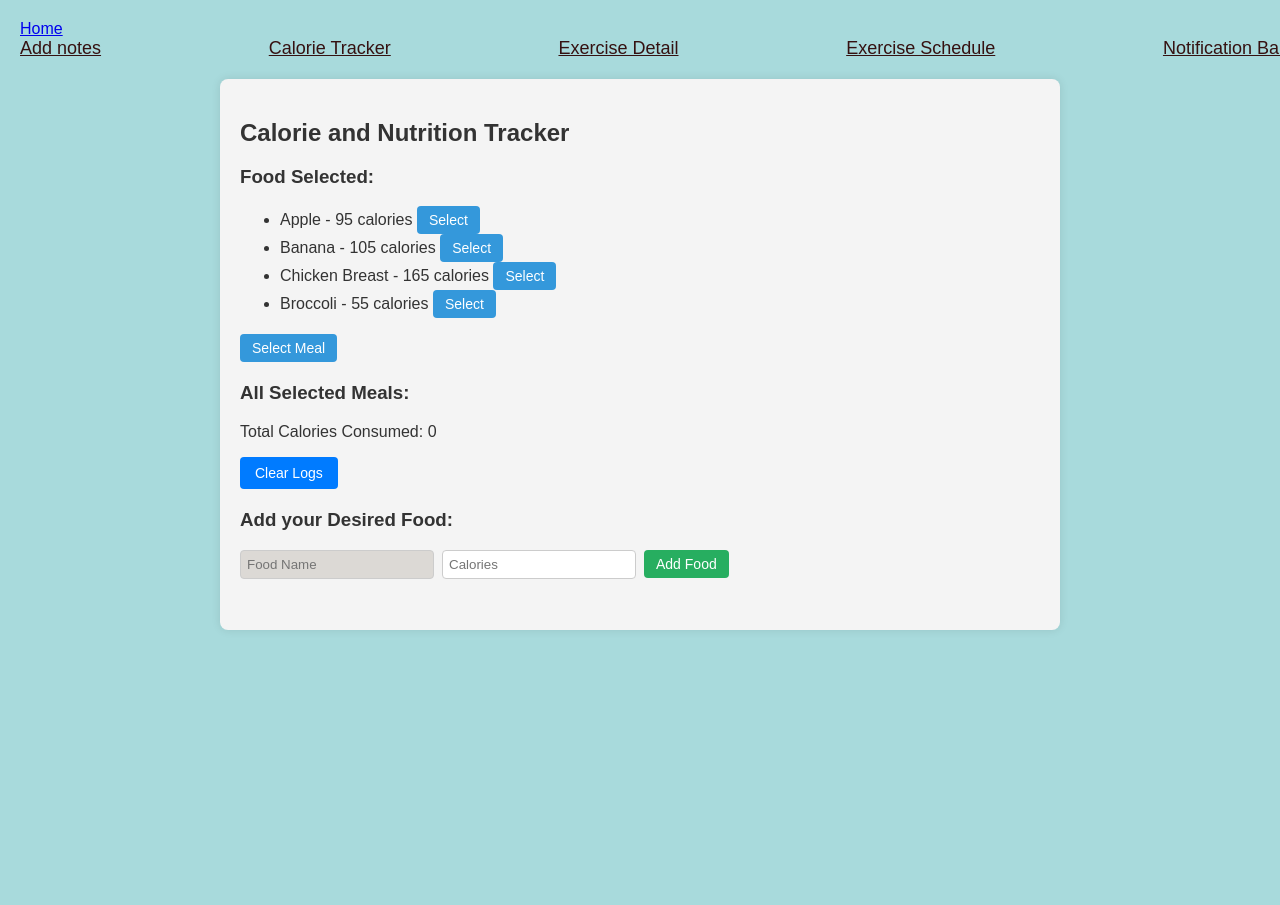
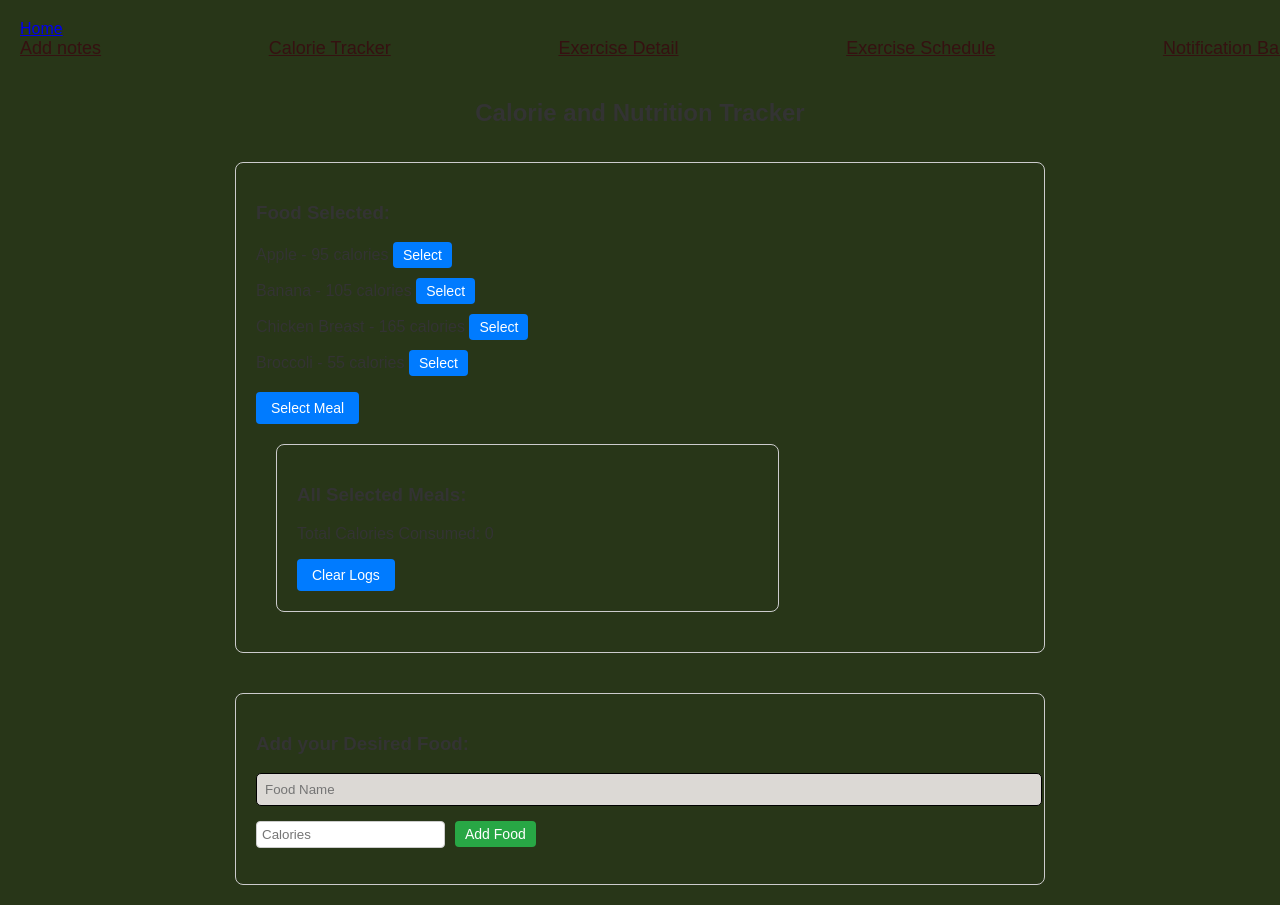
Before and after one commit to sriparna-koar/mynewfitapp, a React (Vite) app: page /calorie in a window 1280 px wide. Shown: the top 905 px of the page. Before the commit the page ends 800 px from the top, so only its background shows below. Built offline with nearby package versions, Linux system fonts and the light colour scheme.

Commit message:
first commit

```diff
--- a/src/App.css
+++ b/src/App.css
@@ -2,7 +2,7 @@
 body {
   margin: 0;
   font-family: Arial, sans-serif;
-  background-color: #a8dadc;
+  background-color: #283618;
   color: #333;
   padding: 0;
   height: 100vh;
--- a/src/App.jsx
+++ b/src/App.jsx
@@ -42,7 +42,7 @@ const App = () => {
   };
 
   return (
-    <Router  basename={import.meta.env.BASE_URL}>
+    <Router basename={import.meta.env.BASE_URL}>
       <div>
         <NavigationBar />
         <Routes>
--- a/src/components/CalorieTracker.css
+++ b/src/components/CalorieTracker.css
@@ -1,71 +1,79 @@
-
 .calorie-tracker-container {
+  display: flex;
+  flex-direction: column;
+  align-items: center;
   font-family: Arial, sans-serif;
-    max-width: 800px;
-    margin: 0 auto;
-    padding: 20px;
-    background-color: #f4f4f4;
-    border-radius: 8px;
-    box-shadow: 0 0 10px rgba(0, 0, 0, 0.1);
 }
 
-  .food-selection li button,
-  .add-food-btn,
-  .log-meal-btn,
-  .add-custom-food button {
-    background-color: #3498db;
-    color: #fff;
-    border: none;
-    padding: 6px 12px;
-    margin-right: 8px;
-    border-radius: 4px;
-    cursor: pointer;
-    transition: background-color 0.3s ease;
+.food-selection {
+  border: 1px solid #ccc;
+  padding: 20px;
+  margin: 20px;
+  border-radius: 8px;
+  width: 60%;
+  transition: all 0.3s ease;
 }
 
-  .food-selection li button:hover,
-  .add-food-btn:hover,
-  .log-meal-btn:hover,
-  .add-custom-food button:hover {
-    background-color: #2980b9;
-  }
-
-  .logged-meals {
-    margin-top: 20px;
-  }
-
-  .logged-meals ul {
+.food-selection ul {
   list-style: none;
   padding: 0;
 }
 
-  .logged-meals ul li {
-    margin-bottom: 6px;
+.food-selection li {
+  margin-bottom: 10px;
+}
+
+.food-selection li button {
+  background-color: #007bff;
+  color: white;
+  border: none;
+  padding: 5px 10px;
+  border-radius: 4px;
+  cursor: pointer;
+}
+
+.food-selection li button:hover {
+  background-color: #0056b3;
+}
+
+.logged-meals {
+  border: 1px solid #ccc;
+  padding: 20px;
+  margin: 20px;
+  border-radius: 8px;
+  width: 60%;
+  transition: all 0.3s ease;
 }
 
 .add-custom-food {
-    margin-top: 20px;
+  border: 1px solid #ccc;
+  padding: 20px;
+  margin: 20px;
+  border-radius: 8px;
+  width: 60%;
+  transition: all 0.3s ease;
 }
 
-  .add-custom-food input[type='text'],
-  .add-custom-food input[type='number'] {
-    width: 180px;
-    padding: 6px;
-    margin-right: 8px;
+.add-custom-food div {
+  margin-bottom: 10px;
+}
+
+.add-custom-food input {
+  margin-right: 10px;
+  padding: 5px;
   border-radius: 4px;
   border: 1px solid #ccc;
 }
 
 .add-custom-food button {
-    background-color: #27ae60;
-    color: #fff;
+  background-color: #28a745;
+  color: white;
   border: none;
-    padding: 6px 12px;
+  padding: 5px 10px;
   border-radius: 4px;
   cursor: pointer;
-    transition: background-color 0.3s ease;
 }
 
 .add-custom-food button:hover {
-    background-color: #219651;
+  background-color: #218838;
 }
--- a/src/components/ExerciseDetail.jsx
+++ b/src/components/ExerciseDetail.jsx
@@ -3,33 +3,33 @@ import ExerciseDemo from './ExerciseDemo';
 import './ExerciseDetail.css';
 
 const ExerciseDetail = () => {
-  // Example exercise details, you can fetch this from your data source
+
   const initialExerciseDetails = [
     {
       name: 'Squats',
-      videoURL: 'https://www.youtube.com/embed/dQw4w9WgXcQ', // Replace with actual video URL
+      videoURL: 'https://www.youtube.com/watch?v=actual_squats_video_id',
       description: 'Perform squats to strengthen your legs and glutes.',
-      // Other exercise information...
+
     },
     {
       name: 'Push-ups',
       videoURL: 'https://www.youtube.com/embed/example_pushups',
       description: 'Do push-ups to strengthen your chest, arms, and core.',
-      // Other exercise information...
+
     },
     {
       name: 'Plank',
       videoURL: 'https://www.youtube.com/embed/example_plank',
       description: 'Hold a plank to work on your core strength and stability.',
-      // Other exercise information...
+
     },
     {
       name: 'Lunges',
       videoURL: 'https://www.youtube.com/embed/example_lunges',
       description: 'Perform lunges to target your legs and glutes.',
-      // Other exercise information...
+
     },
-    // Add more exercises here
+
   ];
 
   const [exerciseDetails, setExerciseDetails] = useState(initialExerciseDetails);
--- a/src/components/HomePage.css
+++ b/src/components/HomePage.css
@@ -1,21 +1,56 @@
 /* HomePage.css */
-
 .home-page {
+  display: flex;
+  flex-direction: column;
+  align-items: center;
+  justify-content: center;
   text-align: center;
-    padding: 20px;
+  padding: 40px;
+  font-family: Arial, sans-serif;
 }
 
 .app-title {
   font-size: 2.5rem;
   margin-bottom: 20px;
+  color: #f5ebe0;
+  text-transform: uppercase;
 }
 
-  /* HomePage.css */
+.app-logo {
+  width: 200px;
+  height: auto;
+  margin-bottom: 30px;
+  border-radius: 50%;
+  box-shadow: 0 4px 6px rgba(0, 0, 0, 0.1);
+  transition: transform 0.3s ease-in-out;
+}
 
-/* ... other styles */
+.app-logo:hover {
+  transform: scale(1.1);
+}
 
+.home-page p {
+  font-size: 1.3rem;
+  line-height: 1.6;
+  color: #f5ebe0;
+  max-width: 600px;
+}
+
+
+@keyframes fadeInUp {
+  from {
+    opacity: 0;
+    transform: translateY(20px);
+  }
+  to {
+    opacity: 1;
+    transform: translateY(0);
+  }
+}
+
+
+.app-title,
+.home-page p,
 .app-logo {
-    width: 200px; /* Adjust size as needed */
-    height: auto;
-    animation: rotateLogo 4s linear infinite; /* Apply the animation */
+  animation: fadeInUp 0.8s ease-out forwards;
 }
--- a/src/components/NotificationBar.jsx
+++ b/src/components/NotificationBar.jsx
@@ -1,81 +1,101 @@
+import React, { useState, useEffect } from 'react';
 
-import React, { useState } from 'react';
-import { ToastContainer, toast } from 'react-toastify';
-import './NotificationBar.css';
+const NotificationBar = ({ setNotification }) => {
+  const [exerciseName, setExerciseName] = useState('');
+  const [notificationTime, setNotificationTime] = useState('');
+  const [message, setMessage] = useState('');
+  const [notifications, setNotifications] = useState([]);
 
-const NotificationBar = () => {
-  const [notification, setNotification] = useState({
-    text: '',
-    timeout: 0,
-    type: 'info',
-  });
+  const handleExerciseNameChange = (event) => {
+    setExerciseName(event.target.value);
+  };
 
-  const addNotification = () => {
-    const { text, timeout, type } = notification;
-    const options = {
-      autoClose: timeout,
-      type,
-      onClose: () => console.log('Notification closed'),
+  const handleNotificationTimeChange = (event) => {
+    setNotificationTime(event.target.value);
+  };
+
+  const handleMessageChange = (event) => {
+    setMessage(event.target.value);
+  };
+
+  const handleSetNotification = () => {
+    const notificationData = {
+      exerciseName,
+      notificationTime: new Date(notificationTime),
+      message,
     };
 
-    const toastId = toast(text, options);
-
-    if (timeout > 0) {
-      setTimeout(() => {
-        toast.dismiss(toastId);
-      }, timeout);
-    }
+    setNotification(notificationData);
+    setNotifications([...notifications, notificationData]);
+    setExerciseName('');
+    setNotificationTime('');
+    setMessage('');
   };
 
-  const handleInputChange = (e) => {
-    const { name, value } = e.target;
-    setNotification((prevNotification) => ({
-      ...prevNotification,
-      [name]: value,
-    }));
+  const checkNotificationTime = (notificationTime) => {
+    const now = new Date();
+    const timeDifference = new Date(notificationTime) - now;
+    return timeDifference <= 0;
   };
 
+  useEffect(() => {
+    const updateNotifications = () => {
+      const updatedNotifications = notifications.map((notification) => {
+        return {
+          ...notification,
+          isApproaching: checkNotificationTime(notification.notificationTime),
+        };
+      });
+      setNotifications(updatedNotifications);
+    };
+
+    const timer = setInterval(() => {
+      updateNotifications();
+    }, 1000);
+
+    return () => {
+      clearInterval(timer);
+    };
+  }, [notifications]);
+
   return (
-    <div className="notification-container">
-      <input
-        type="text"
-        name="text"
-        value={notification.text}
-        onChange={handleInputChange}
-        placeholder="Enter notification message"
-      />
-      <input
-        type="number"
-        name="timeout"
-        value={notification.timeout}
-        onChange={handleInputChange}
-        placeholder="Enter notification duration in milliseconds"
-      />
-      <select
-        name="type"
-        value={notification.type}
-        onChange={handleInputChange}
-      >
-        <option value="info">Info</option>
-        <option value="success">Success</option>
-        <option value="warning">Warning</option>
-        <option value="error">Error</option>
-      </select>
-      <button onClick={addNotification}>
-        Add Notification
-      </button>
-      <ToastContainer position="bottom-right" />
+    <div>
+      <div>
+        <input
+          type="text"
+          placeholder="Exercise Name"
+          value={exerciseName}
+          onChange={handleExerciseNameChange}
+        />
+        <input
+          type="datetime-local"
+          value={notificationTime}
+          onChange={handleNotificationTimeChange}
+        />
+        <input
+          type="text"
+          placeholder="Notification Message"
+          value={message}
+          onChange={handleMessageChange}
+        />
+        <button onClick={handleSetNotification}>Set Notification</button>
+      </div>
+
+      <div>
+        <h2>Notifications</h2>
+        <ul>
+          {notifications.map((notification, index) => (
+            <li key={index}>
+              {notification.exerciseName} - {notification.notificationTime.toString()}{' '}
+              {notification.isApproaching ? '(Approaching)' : ''}
+              <br />
+              {notification.message && `Message: ${notification.message}`}
+            </li>
+          ))}
+        </ul>
+      </div>
     </div>
   );
 };
 
-const App = () => {
-  return (
-    <div>
-      <h1>Notification Bar</h1>
-      <NotificationBar />
-    </div>
-  );
-};
-
-export default App;
+export default NotificationBar;
```
Also changed, not shown: src/components/ExerciseSchedule.jsx (+0 -37 lines). Lines whose indentation alone changed are shown as unchanged.
